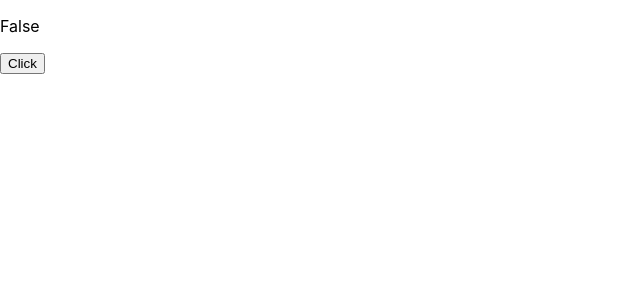
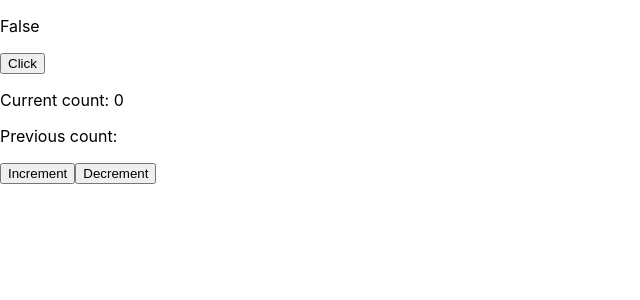
Before and after one commit to VladislavFrod/homework_react_ts, a React (Create React App) app: page / in a window 1280 px wide. Shown: the top 300 px of the page, without its empty margins (0-640 px from the left). Built offline with nearby package versions, Linux system fonts and the light colour scheme.

Commit message:
Complected lesson3

```diff
--- a/src/App.tsx
+++ b/src/App.tsx
@@ -1,14 +1,22 @@
-import React, {FC} from 'react';
+import React, {FC, useState} from 'react';
 import './App.css';
 import {useToggle} from "./hooks/useToggle";
+import {usePrevious} from "./hooks/usePrevious";
+
 
 const App: FC = () => {
     const {value, handleToggle} = useToggle(false);
+    const [count, setCount] = useState(0);
+    const [currentCount, previousCount] = usePrevious(count);
 
     return (
         <div>
             <p>{value? 'True': 'False'}</p>
             <button onClick={handleToggle}>Click</button>
+            <p>Current count: {currentCount}</p>
+            <p>Previous count: {previousCount}</p>
+            <button onClick={() => setCount(count + 1)}>Increment</button>
+            <button onClick={() => setCount(count - 1)}>Decrement</button>
         </div>
     );
 };
--- /dev/null
+++ b/src/hooks/usePrevious.tsx
@@ -0,0 +1,12 @@
+import {useRef} from "react";
+
+
+export const usePrevious = (value:number) => {
+    const currentValue = useRef<number>(value);
+    const previousValue = useRef<number>();
+    if (currentValue.current !== value){
+        previousValue.current = currentValue.current;
+        currentValue.current = value;
+    }
+    return [currentValue.current, previousValue.current];
+}
--- a/src/hooks/useToggle.tsx
+++ b/src/hooks/useToggle.tsx
@@ -2,6 +2,6 @@ import {useState} from "react"
 
 export const useToggle = (initValue: boolean) => {
     const [value, setValue] = useState<boolean>(initValue)
-    const handleToggle = () => setValue((currentValue: boolean) => !currentValue);
+    const handleToggle = () => setValue((boolValue: boolean) => !boolValue);
     return {value, handleToggle};
 }
```
